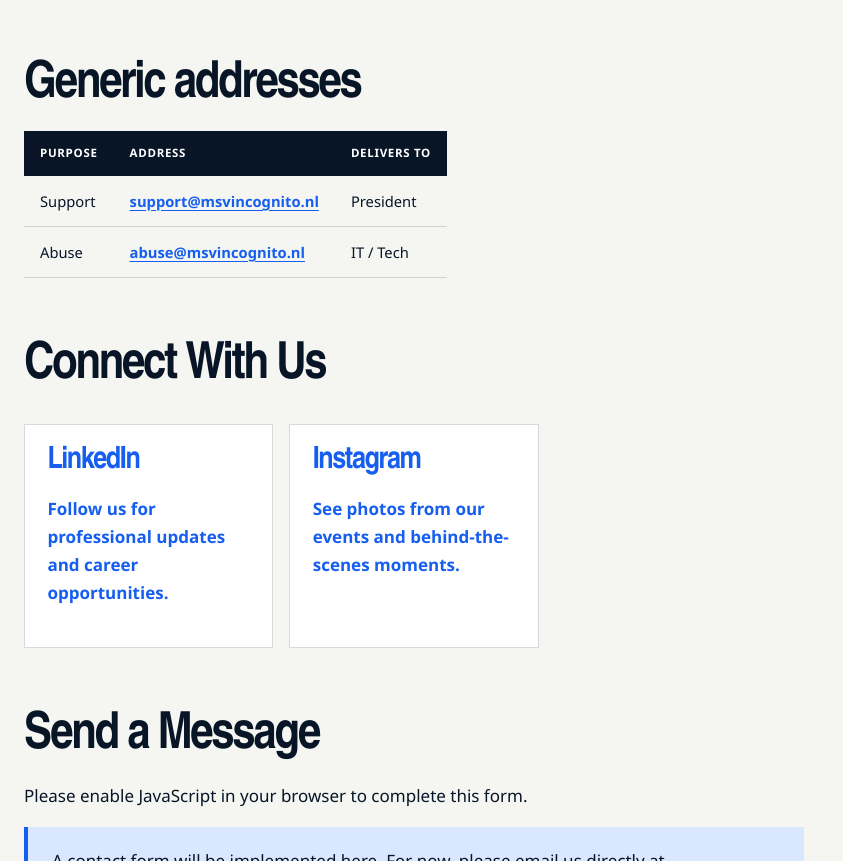
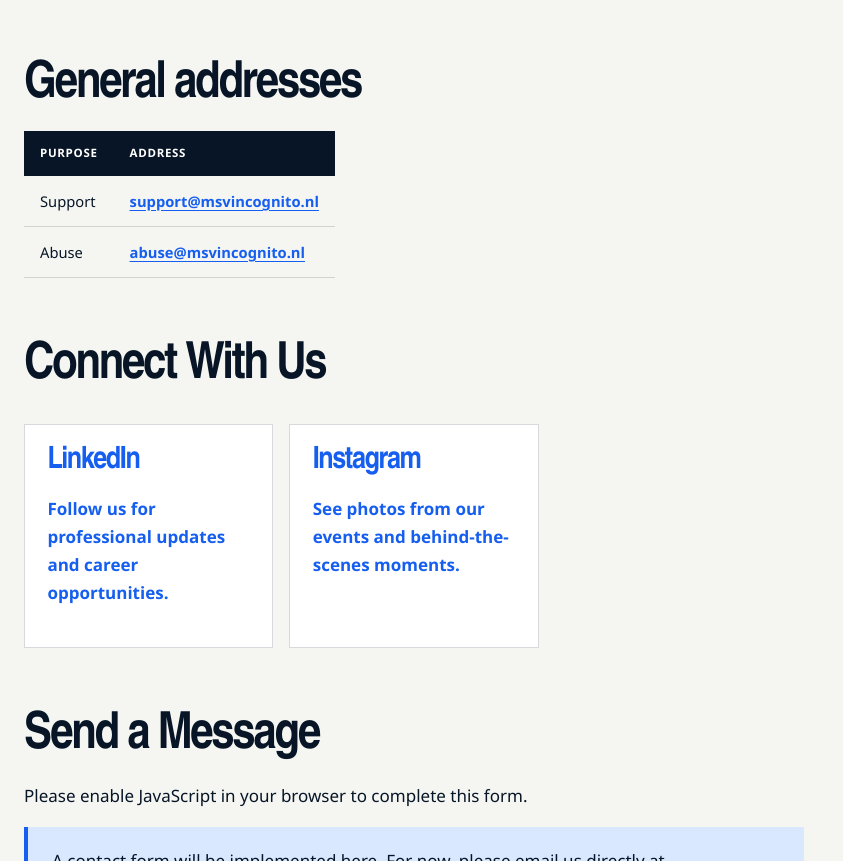
Before and after one commit to msvincognito/IncognitoWebsite, an Astro site: page /contact in a window 1280 px wide. Shown: the part 1626-2487 px from the top of the page, without its empty margins (0-843 px from the left). Built offline with nearby package versions, Linux system fonts and the light colour scheme; Astro itself is replaced by a stand-in of ours.

Commit message:
Rename generic addresses to general and hide delivery targets
Keep Support and Abuse listed without exposing which role mailbox
receives them.

```diff
--- a/src/content/docs/contact.mdx
+++ b/src/content/docs/contact.mdx
@@ -36,12 +36,12 @@ Prefer a specific topic? Email the matching role mailbox.
 | Education | [education@msvincognito.nl](mailto:education@msvincognito.nl) |
 | IT / Tech | [it@msvincognito.nl](mailto:it@msvincognito.nl) |
 
-## Generic addresses
+## General addresses
 
-| Purpose | Address | Delivers to |
-| --- | --- | --- |
-| Support | [support@msvincognito.nl](mailto:support@msvincognito.nl) | President |
-| Abuse | [abuse@msvincognito.nl](mailto:abuse@msvincognito.nl) | IT / Tech |
+| Purpose | Address |
+| --- | --- |
+| Support | [support@msvincognito.nl](mailto:support@msvincognito.nl) |
+| Abuse | [abuse@msvincognito.nl](mailto:abuse@msvincognito.nl) |
 
 ## Connect With Us
 
```
